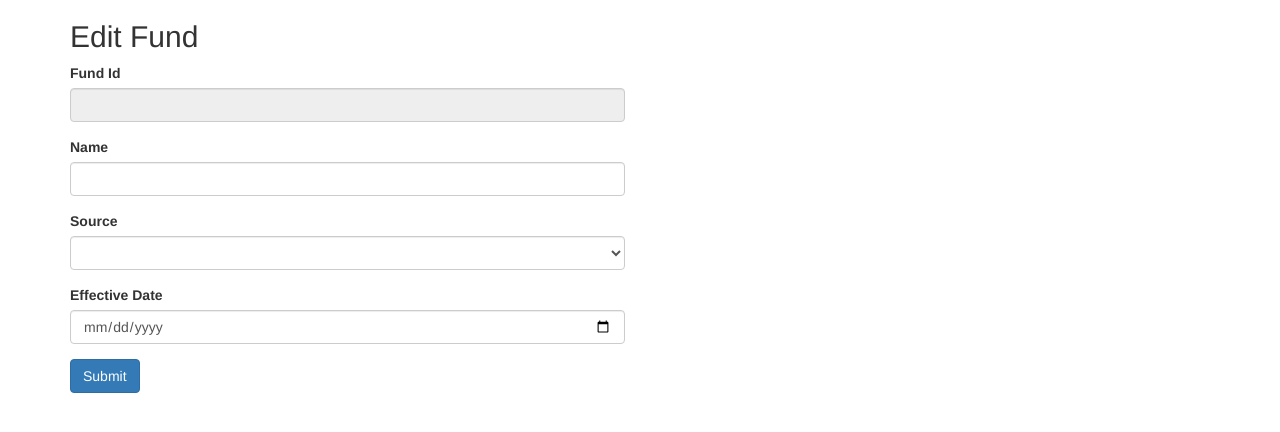
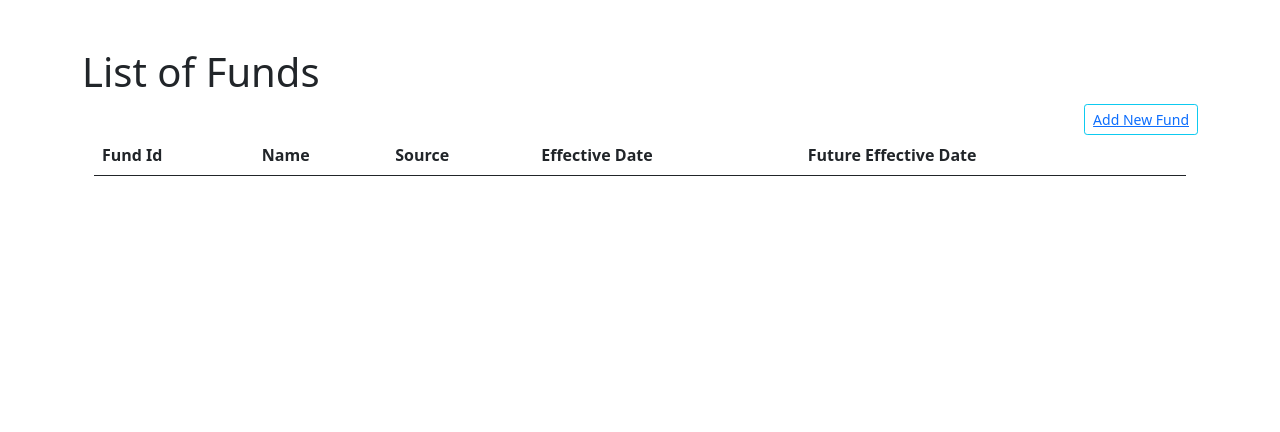
Before and after one commit to maverick-27/fundApp, a Flask app: page /1/edit in a window 1280 px wide. Shown: the top 432 px of the page. Run offline with Flask 2, Linux system fonts and the light colour scheme; data comes from the database, SQL or seed files in the repository; both versions use the stored data as it was after the commit; lists and menus that the app fills with data are empty; some libraries are stand-ins or nearby versions.

Commit message:
Future Effective Date Column Added

```diff
--- a/app.py
+++ b/app.py
@@ -25,7 +25,9 @@ def create():
         name = request.form['name']
         source = request.form['source']
         effective_date = request.form['effective_date']
-        fund = FundModel(fund_id=fund_id, name=name, source=source, effective_date=effective_date)
+        future_effective_date = request.form['future_effective_date']
+        fund = FundModel(fund_id=fund_id, name=name, source=source, effective_date=effective_date,
+                         future_effective_date=future_effective_date)
         db.session.add(fund)
         db.session.commit()
         return redirect('/')
@@ -55,7 +57,9 @@ def update(id):
             name = request.form['name']
             source = request.form['source']
             effective_date = request.form['effective_date']
-            fund = FundModel(fund_id=id, name=name, source=source, effective_date=effective_date)
+            future_effective_date = request.form['future_effective_date']
+            fund = FundModel(fund_id=id, name=name, source=source, effective_date=effective_date,
+                             future_effective_date=future_effective_date)
             db.session.add(fund)
             db.session.commit()
             return redirect(f'/')
--- a/models.py
+++ b/models.py
@@ -10,12 +10,14 @@ class FundModel(db.Model):
     name = db.Column(db.String())
     source = db.Column(db.String())
     effective_date = db.Column(db.String(80))
+    future_effective_date = db.Column(db.String())
 
-    def __init__(self, fund_id, name, source, effective_date):
+    def __init__(self, fund_id, name, source, effective_date, future_effective_date):
         self.fund_id = fund_id
         self.name = name
         self.source = source
         self.effective_date = effective_date
+        self.future_effective_date = future_effective_date
 
     def __repr__(self):
         return f"{self.name}:{self.fund_id}"
--- a/templates/edit.html
+++ b/templates/edit.html
@@ -1,83 +1,96 @@
+<!DOCTYPE html>
+
 <html>
 <head>
+    <title>Fund List</title>
+
+    <meta charset="utf-8"/>
+    <meta name="viewport" content="width=device-width, initial-scale=1"/>
+
+    <link
+            href="https://cdn.jsdelivr.net/npm/bootstrap@5.0.0-beta2/dist/css/bootstrap.min.css"
+            rel="stylesheet"
+            integrity="sha384-BmbxuPwQa2lc/FVzBcNJ7UAyJxM6wuqIj61tLrc4wSX0szH/Ev+nYRRuWlolflfl"
+            crossorigin="anonymous"
+    />
+
     <link
             rel="stylesheet"
-            href="https://maxcdn.bootstrapcdn.com/bootstrap/3.4.1/css/bootstrap.min.css"
+            href="https://cdnjs.cloudflare.com/ajax/libs/font-awesome/5.15.3/css/all.css"
     />
-    <script src="https://ajax.googleapis.com/ajax/libs/jquery/3.5.1/jquery.min.js"></script>
-    <script src="https://maxcdn.bootstrapcdn.com/bootstrap/3.4.1/js/bootstrap.min.js"></script>
 </head>
 
+<body>
+<main role="main" class="container extra-bottom">
+    <h1 class="mt-5">List of Funds</h1>
+</main>
+
 <div class="container">
-    <form action="" method="POST">
-        <h2>Edit Fund</h2>
-        <div class="row">
-            <div class="col-md-6">
-                <div class="form-group">
-                    <label for="fund_id">Fund Id</label>
-                    <input
-                            type="integer"
-                            class="form-control"
-                            name="fund_id"
-                            placeholder=""
-                            readonly
-                            value="{{fund.fund_id}}"
-                            id="fund_id"
-                    />
-                </div>
-            </div>
-        </div>
+    <div style="text-align: right">
+        <button
+                type="button"
+                class="btn btn-outline-info btn-sm">
+            <a href="/create">
+                Add New Fund
+            </a>
+        </button>
+    </div>
 
-        <div class="row">
-            <div class="col-md-6">
-                <div class="form-group">
-                    <label for="name">Name</label>
-                    <input
-                            type="text"
-                            class="form-control"
-                            name="name"
-                            placeholder=""
-                            value="{{fund.name}}"
-                            id="name"
-                    />
-                </div>
-            </div>
 
-        </div>
+    <!--Todo Table-->
+    <div class="container table-responsive">
+        <table class="table">
+            <thead>
+            <tr>
+                <th class="task-id">Fund Id</th>
+                <th class="task">Name</th>
+                <th class="status">Source</th>
+                <th class="update">Effective Date</th>
+                <th class="update">Future Effective Date</th>
+            </tr>
+            </thead>
 
-        <div class="row">
-            <div class="col-md-6">
-                <div class="form-group">
-                    <label for="source">Source</label>
-                    <select class="form-control" name="source" id="source" >
-                        <option disabled="disabled" selected="selected" style="display:none;">{{fund.source}}</option>
-                        <option value="ivar">Ivar</option>
-                        <option value="Legacy">Legacy</option>
-                    </select>
+            <tbody>
+            {% for fund in funds %}
+            <tr>
+                <td>{{fund.fund_id}}</td>
+                <td>{{fund.name}}</td>
+                <td>{{fund.source}}</td>
+                <td>{{fund.effective_date}}</td>
+                <td>{{fund.future_effective_date}}</td>
 
-                </div>
-            </div>
-        </div>
+                <td>
+                    <button type="button" class="btn btn-outline-info btn-sm">
+                        <a href="{{fund.fund_id}}/edit"
+                        ><i class="fa fa-pen fa-1" aria-hidden="true"></i
+                        ></a>
+                    </button>
+                </td>
 
-        <div class="row">
-            <div class="col-md-6">
-                <div class="form-group">
-                    <label for="effective_date">Effective Date</label>
-                    <input
-                            type="date"
-                            class="form-control"
-                            name="effective_date"
-                            id="effective_date"
-                            value="{{fund.effective_date}}"
-                            placeholder=""
-                    />
-                </div>
-            </div>
-        </div>
+                <td>
+                    <button class="btn btn-outline-secondary btn-sm remove">
+                        <a href="{{fund.fund_id}}/delete">
+                            <i class="fa fa-trash fa-1" aria-hidden="true"></i>
+                        </a>
+                    </button>
+                </td>
+            </tr>
+            {% endfor %}
+            </tbody>
+        </table>
+    </div>
 
-        <button type="submit" class="btn btn-primary" value="Submit">
-            Submit
-        </button>
-    </form>
+    <footer class="footer">
+        <div class="container"></div>
+    </footer>
 </div>
+</body>
+
+<script src="https://ajax.googleapis.com/ajax/libs/jquery/3.6.0/jquery.min.js"></script>
+<script
+        src="https://cdn.jsdelivr.net/npm/bootstrap@5.0.0-beta2/dist/js/bootstrap.bundle.min.js"
+        integrity="sha384-b5kHyXgcpbZJO/tY9Ul7kGkf1S0CWuKcCD38l8YkeH8z8QjE0GmW1gYU5S9FOnJ0"
+        crossorigin="anonymous"
+></script>
+<script src="{{ url_for('static', filename='script/modal.js') }}"></script>
 </html>
```
Also changed, not shown: templates/createpage.html (+39 -4 lines), templates/data.html (+3 -4 lines), templates/datalist.html (+5 -2 lines), data.db.
